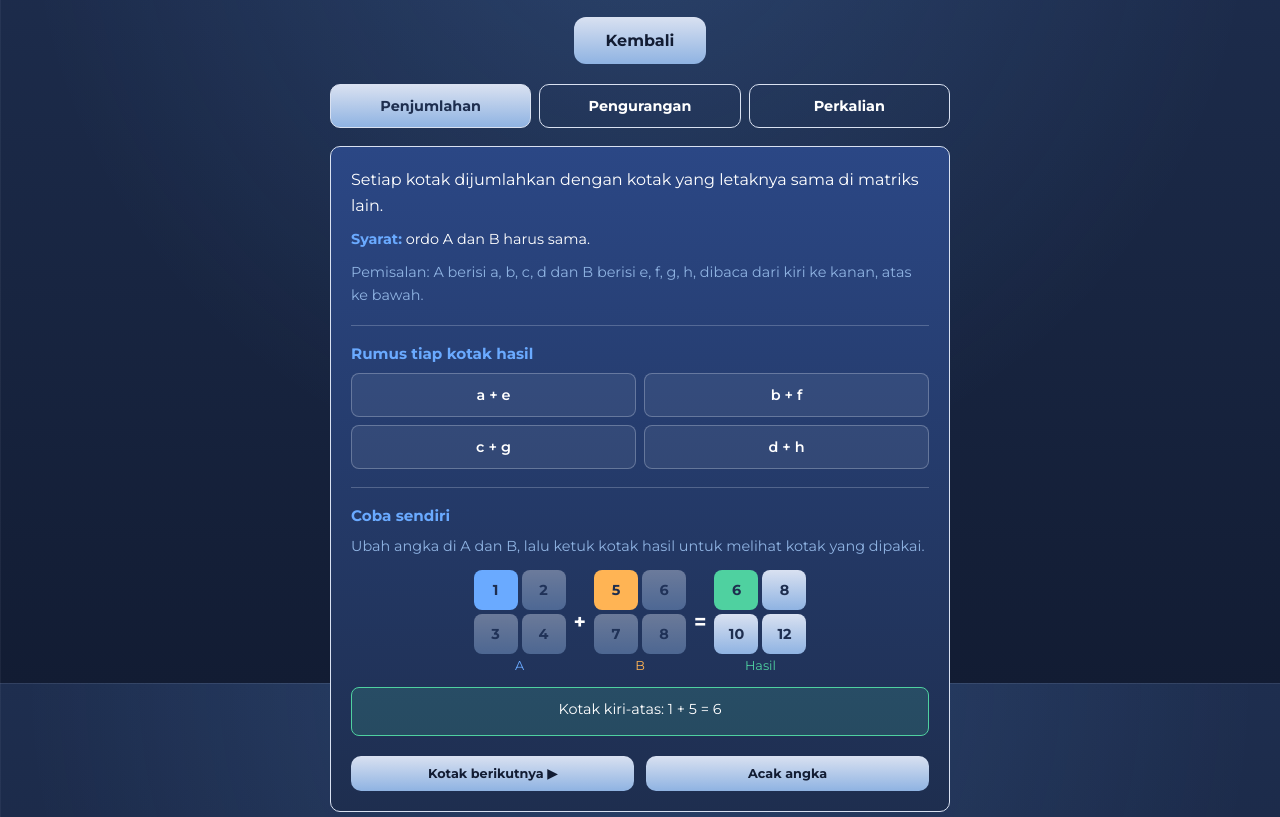
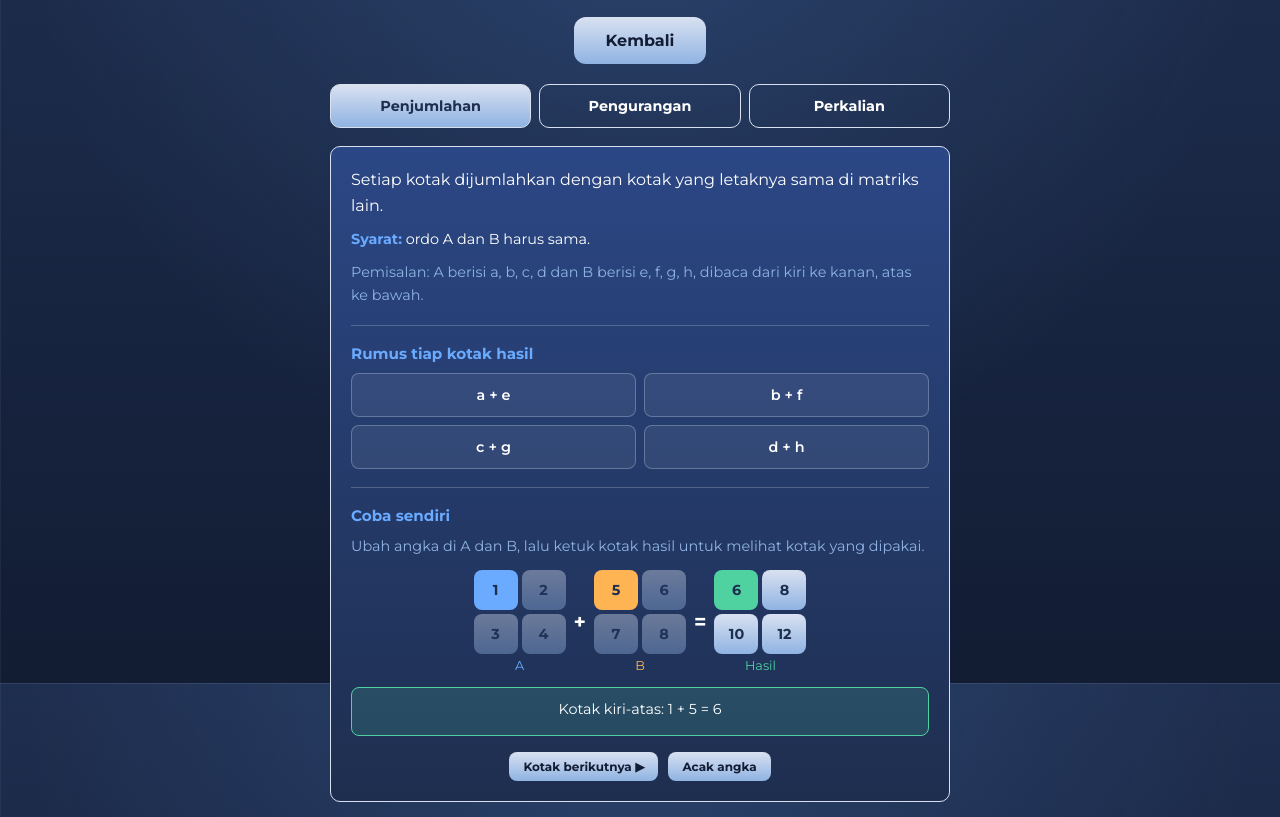
Before and after one commit to Bryy41/Quantriks, a plain HTML site: page penjelasan.html in a window 1280 px wide. Shown: the part 117-934 px from the top of the page. Drawn offline with Linux system fonts and the light colour scheme.

Commit message:
Add files via upload

```diff
--- a/penjelasan.css
+++ b/penjelasan.css
@@ -238,18 +238,19 @@
 }
 
 .aksi {
-  display: grid;
-  grid-template-columns: 1fr 1fr;
-  gap: 12px;
-  margin-top: 20px;
+  display: flex;
+  flex-wrap: wrap;
+  justify-content: center;
+  gap: 10px;
+  margin-top: 16px;
 }
 
 .langkah-btn {
-  padding: 10px 12px;
+  padding: 7px 14px;
   font-family: var(--font-family);
-  font-size: 0.8rem;
+  font-size: 0.75rem;
   font-weight: bold;
-  border-radius: 10px;
+  border-radius: 8px;
 }
 
 .langkah-btn:hover {
```
